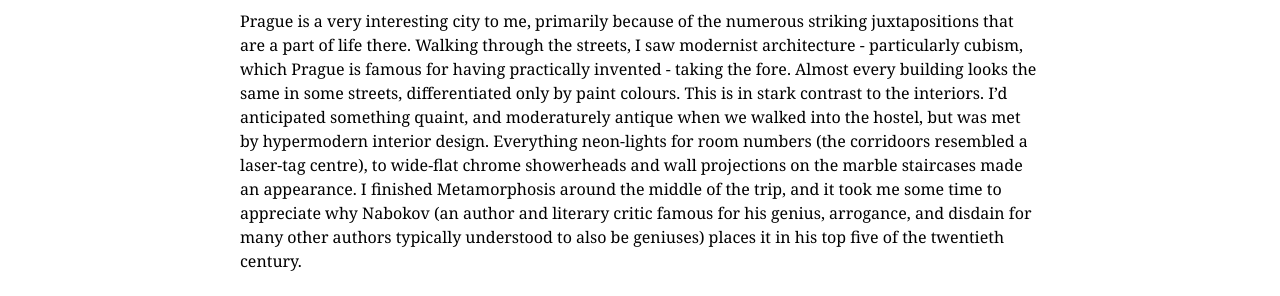
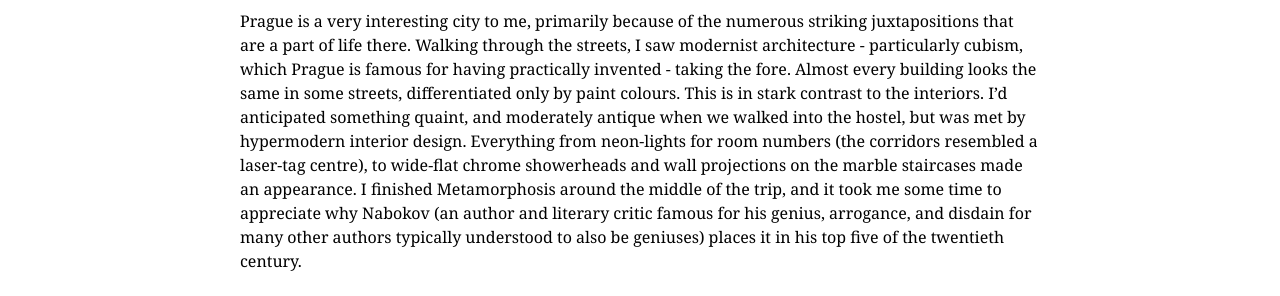
Before and after one commit to KaiStarkk/kaistarkk.github.io, a Jekyll site: the page built from _posts/2014-07-21-firenze-pt-I.markdown, in a window 1280 px wide. Shown: the part 561-857 px from the top of the page. Built offline with Jekyll 4.4.1, drawn with Linux system fonts in a browser that asks for light colours.

Commit message:
Update 2014-07-21-firenze-pt-I.markdown

```diff
--- a/_posts/2014-07-21-firenze-pt-I.markdown
+++ b/_posts/2014-07-21-firenze-pt-I.markdown
@@ -11,6 +11,6 @@ It was hard to leave Berlin, as it was easily my favourite city up to that point
 
 Much as I made it to Prague before I wrote about the preceding three stops, I've since visited: Prague, Vienna, Munich, Venice, and Rome. Also, I never could remember that miracle conconction I'd been rambling about. It was probably a vew Mojito's followed by a double espresso, so don't get too excited. Also as a side-note, I'd finished reading Wuthering Heights by the time I made it to Prague (I can see why it kicked up the contemporary fuss that it did, but this is a travel post not a literature one) and started on Metamorphosis by Kafka (an author who was born and is buried in Prague, and one who I'd been interested in for a long time).
 
-Prague is a very interesting city to me, primarily because of the numerous striking juxtapositions that are a part of life there. Walking through the streets, I saw modernist architecture - particularly cubism, which Prague is famous for having practically invented - taking the fore. Almost every building looks the same in some streets, differentiated only by paint colours. This is in stark contrast to the interiors. I'd anticipated something quaint, and moderaturely antique when we walked into the hostel, but was met by hypermodern interior design. Everything neon-lights for room numbers (the corridoors resembled a laser-tag centre), to wide-flat chrome showerheads and wall projections on the marble staircases made an appearance. I finished Metamorphosis around the middle of the trip, and it took me some time to appreciate why Nabokov (an author and literary critic famous for his genius, arrogance, and disdain for many other authors typically understood to also be geniuses) places it in his top five of the twentieth century.
+Prague is a very interesting city to me, primarily because of the numerous striking juxtapositions that are a part of life there. Walking through the streets, I saw modernist architecture - particularly cubism, which Prague is famous for having practically invented - taking the fore. Almost every building looks the same in some streets, differentiated only by paint colours. This is in stark contrast to the interiors. I'd anticipated something quaint, and moderately antique when we walked into the hostel, but was met by hypermodern interior design. Everything from neon-lights for room numbers (the corridors resembled a laser-tag centre), to wide-flat chrome showerheads and wall projections on the marble staircases made an appearance. I finished Metamorphosis around the middle of the trip, and it took me some time to appreciate why Nabokov (an author and literary critic famous for his genius, arrogance, and disdain for many other authors typically understood to also be geniuses) places it in his top five of the twentieth century.
 
 Unfortunately, Grace fell quite sick in Prague. We spent the day in a hospital after a ride in an ambulance, despite the fact that we'd only asked the reception if there were any doctors nearby. Thankfully, she felt much better very quickly after some IV fluids and nutrients, as she hadn't eaten or drunk anything in around 30 hours. Because of this illness, I can't comment on some of the sights like Prague Castle or the astronomical clock, or the Jewish cemetary, but I can say that Prague is a beautiful (and fairly cheap) city, that I'll look forward to visiting in the future and recommend visiting to anyone travelling in the region.
```
